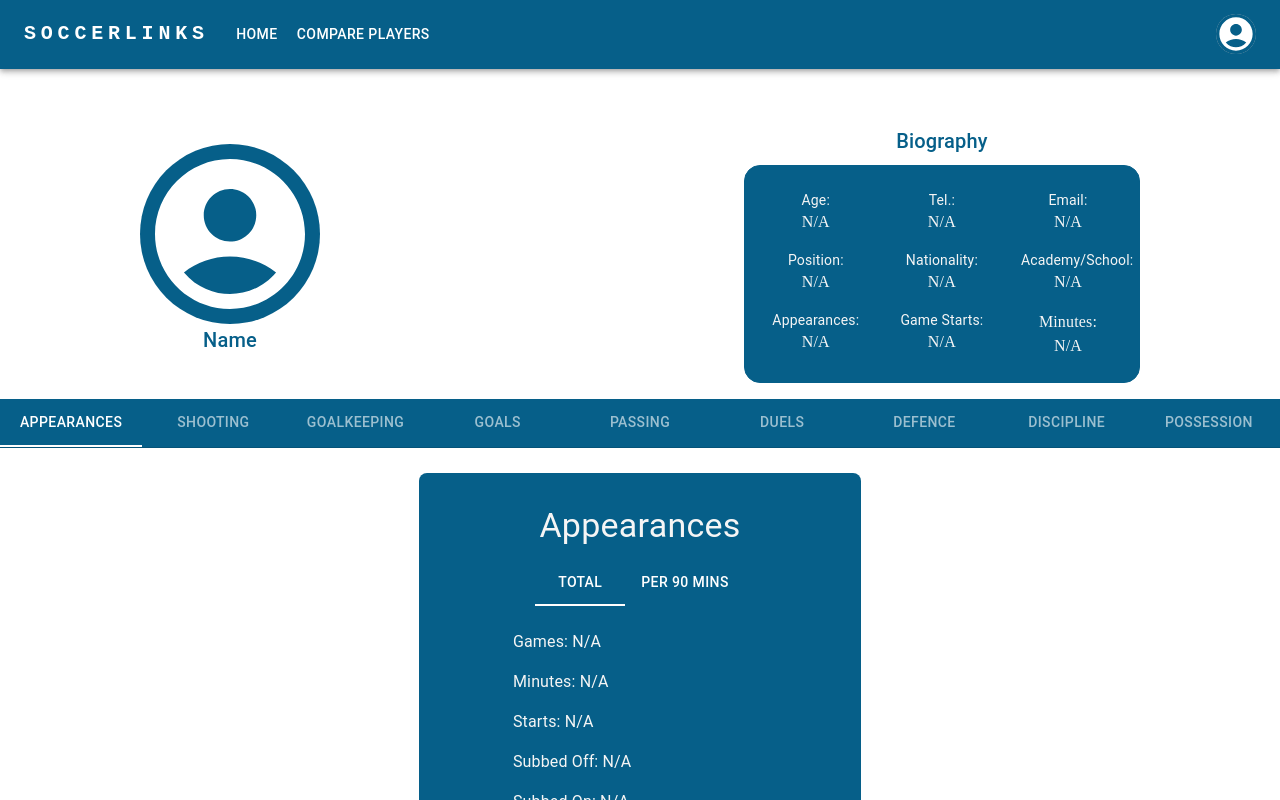
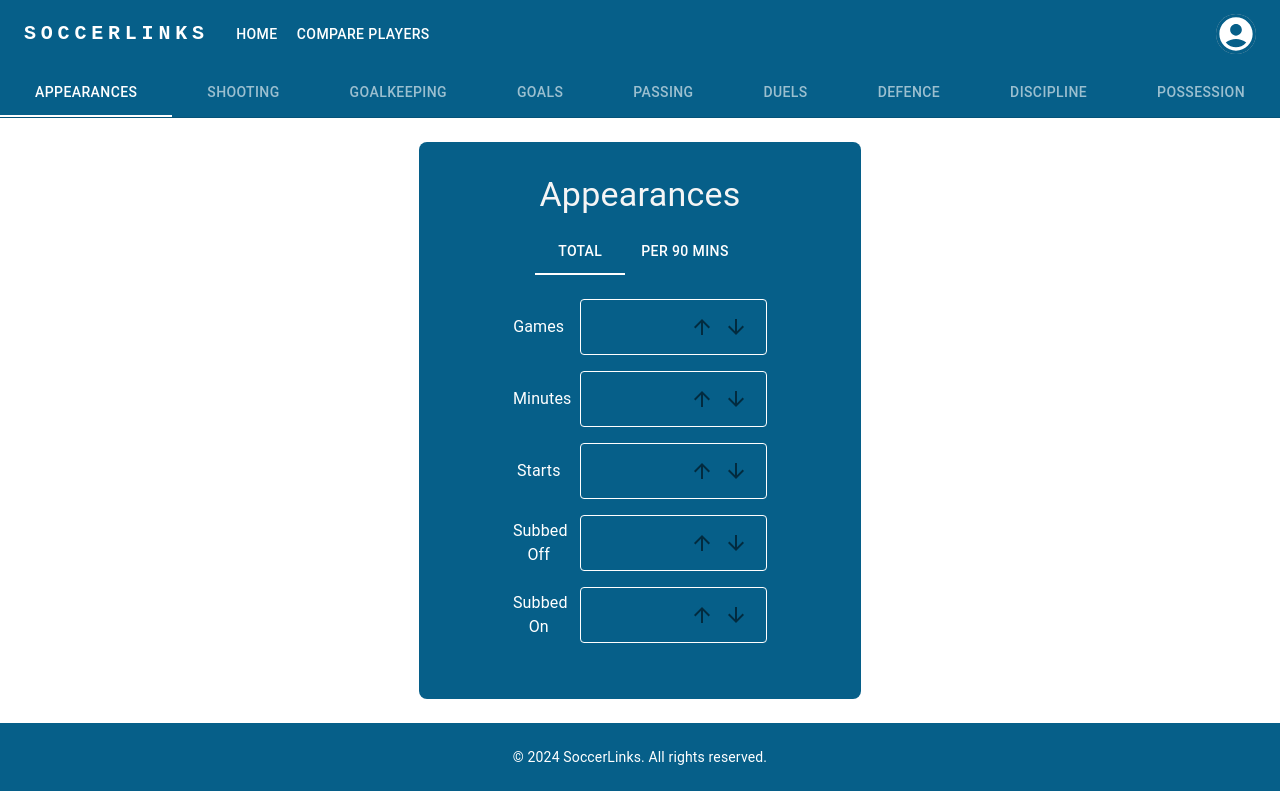
Before and after one commit to asayenju/soccerLink, a React (Create React App) app in the folder frontend/: page / in a window 1280 px wide. Shown: the top 800 px of the page. Built offline with nearby package versions, Linux system fonts and the light colour scheme.

Commit message:
Form added for player editing so configured appearance container and statstab for reusability

```diff
--- a/frontend/package.json
+++ b/frontend/package.json
@@ -6,10 +6,10 @@
     "@emotion/react": "^11.11.4",
     "@emotion/styled": "^11.11.5",
     "@fontsource/roboto": "^5.0.13",
-    "@mui/icons-material": "^5.16.0",
-    "@mui/material": "^5.16.0",
-    "@mui/styles": "^5.16.0",
+    "@mui/icons-material": "^5.16.2",
+    "@mui/material": "^5.16.2",
     "@mui/x-data-grid": "^7.9.0",
+    "@popperjs/core": "^2.11.8",
     "@testing-library/jest-dom": "^5.17.0",
     "@testing-library/react": "^13.4.0",
     "@testing-library/user-event": "^13.5.0",
--- a/frontend/src/App.js
+++ b/frontend/src/App.js
@@ -1,7 +1,7 @@
 import './App.css';
-import PlayerProfile from './components/PlayerProfile';
+import PlayerAddEdit from './components/PlayerAddEdit';
 function App() {
-  return <PlayerProfile />;
+  return <PlayerAddEdit />;
 }
 
 export default App;
--- a/frontend/src/components/AppearancesContainer.js
+++ b/frontend/src/components/AppearancesContainer.js
@@ -1,63 +1,224 @@
-import * as React from 'react';
+import React from 'react';
+import { styled } from '@mui/system';
 import CssBaseline from '@mui/material/CssBaseline';
 import Box from '@mui/material/Box';
 import Container from '@mui/material/Container';
 import Typography from '@mui/material/Typography';
 import Grid from '@mui/material/Grid';
 import NestedTabs from './NestedTabsForStatCards';
+import TextField from '@mui/material/TextField';
+import IconButton from '@mui/material/IconButton';
+import ArrowUpwardIcon from '@mui/icons-material/ArrowUpward';
+import ArrowDownwardIcon from '@mui/icons-material/ArrowDownward';
+import InputAdornment from '@mui/material/InputAdornment';
 
-export default function AppearancesContainer({ games, minutes, starts, sub_off, sub_on, games_per_90, minutes_per_90, starts_per_90, sub_off_per_90, sub_on_per_90 }) {
-  const totalStats = (
+const WhiteBorderTextField = styled(TextField)({
+  '& .MuiOutlinedInput-root': {
+    borderColor: 'white', // Set border color to white
+    color: 'white', // Set text color to white
+    '&:hover .MuiOutlinedInput-notchedOutline': {
+      borderColor: 'white', // Hover state for border
+    },
+    '&.Mui-focused .MuiOutlinedInput-notchedOutline': {
+      borderColor: 'white', // Focused state for border
+    },
+    '& .MuiOutlinedInput-notchedOutline': {
+      borderColor: 'white', // Default state for border
+    },
+  },
+  '& label.Mui-focused': {
+    color: 'white', // Label color when focused
+  },
+  '& label': {
+    color: 'white', // Default label color
+  },
+});
+
+export default function AppearancesContainer({
+  isForm,
+  formData,
+  handleChange,
+  games,
+  minutes,
+  starts,
+  sub_off,
+  sub_on,
+  games_per_90,
+  minutes_per_90,
+  starts_per_90,
+  sub_off_per_90,
+  sub_on_per_90,
+}) {
+  const renderTextField = (label, name, value, handleChange) => (
+    <Grid container spacing={2} alignItems="center">
+      <Grid item xs={3}>
+        <Typography variant="body1" sx={{ color: 'white' }}>
+          {label}
+        </Typography>
+      </Grid>
+      <Grid item xs={9}>
+        <WhiteBorderTextField
+          type="text" // Set type to text
+          name={name}
+          value={value}
+          onChange={handleChange}
+          InputLabelProps={{
+            shrink: true,
+          }}
+          InputProps={{
+            inputProps: {
+              step: 1,
+              min: 0,
+            },
+            endAdornment: (
+              <InputAdornment position="end">
+                {isForm && (
                   <>
-      <Grid container spacing={2} direction="column">
-        <Grid item sx={{ display: "flex", flexDirection: "row" }}>
-          <Typography variant="body1">Games: {games ? games : "N/A"}</Typography>
-        </Grid>
-        <Grid item sx={{ display: "flex", flexDirection: "row" }}>
-          <Typography variant="body1">Minutes: {minutes ? minutes : "N/A"}</Typography>
-        </Grid>
-        <Grid item sx={{ display: "flex", flexDirection: "row" }}>
-          <Typography variant="body1">Starts: {starts ? starts : 'N/A'}</Typography>
-        </Grid>
-        <Grid item sx={{ display: "flex", flexDirection: "row" }}>
-          <Typography variant="body1">Subbed Off: {sub_off ? sub_off : 'N/A'}</Typography>
-        </Grid>
-        <Grid item sx={{ display: "flex", flexDirection: "row" }}>
-          <Typography variant="body1">Subbed On: {sub_on ? sub_on : 'N/A'}</Typography>
+                    <IconButton
+                      aria-label="increase"
+                      size="small"
+                      onClick={() =>
+                        handleChange({
+                          target: { name, value: parseInt(value || '0') + 1 },
+                        })
+                      }
+                    >
+                      <ArrowUpwardIcon />
+                    </IconButton>
+                    <IconButton
+                      aria-label="decrease"
+                      size="small"
+                      onClick={() =>
+                        handleChange({
+                          target: {
+                            name,
+                            value: Math.max(parseInt(value || '0') - 1, 0),
+                          },
+                        })
+                      }
+                    >
+                      <ArrowDownwardIcon />
+                    </IconButton>
+                  </>
+                )}
+              </InputAdornment>
+            ),
+          }}
+        />
       </Grid>
     </Grid>
-    </>
+  );
+
+  const totalStats = (
+    <Grid container spacing={2} direction="column">
+      <Grid item>
+        {isForm ? (
+          renderTextField('Games', 'games', formData.games || '', handleChange)
+        ) : (
+          <Typography variant="body1">
+            Games: {games ? games : 'N/A'}
+          </Typography>
+        )}
+      </Grid>
+      <Grid item>
+        {isForm ? (
+          renderTextField(
+            'Minutes',
+            'minutes',
+            formData.minutes || '',
+            handleChange
+          )
+        ) : (
+          <Typography variant="body1">
+            Minutes: {minutes ? minutes : 'N/A'}
+          </Typography>
+        )}
+      </Grid>
+      <Grid item>
+        {isForm ? (
+          renderTextField('Starts', 'starts', formData.starts || '', handleChange)
+        ) : (
+          <Typography variant="body1">
+            Starts: {starts ? starts : 'N/A'}
+          </Typography>
+        )}
+      </Grid>
+      <Grid item>
+        {isForm ? (
+          renderTextField('Subbed Off', 'sub_off', formData.sub_off || '', handleChange)
+        ) : (
+          <Typography variant="body1">
+            Subbed Off: {sub_off ? sub_off : 'N/A'}
+          </Typography>
+        )}
+      </Grid>
+      <Grid item>
+        {isForm ? (
+          renderTextField('Subbed On', 'sub_on', formData.sub_on || '', handleChange)
+        ) : (
+          <Typography variant="body1">
+            Subbed On: {sub_on ? sub_on : 'N/A'}
+          </Typography>
+        )}
+      </Grid>
+    </Grid>
   );
 
   const per90Stats = (
-    <>
-
     <Grid container spacing={2} direction="column">
-        <Grid item sx={{ display: "flex", flexDirection: "row" }}>
-          <Typography variant="body1">Games: {games_per_90 ? games_per_90 : 'N/A'}</Typography>
+      <Grid item>
+        <Typography variant="body1">
+          Games per 90: {games_per_90 ? games_per_90.toFixed(2) : 'N/A'}
+        </Typography>
       </Grid>
-        <Grid item sx={{ display: "flex", flexDirection: "row" }}>
-          <Typography variant="body1">Minutes: {minutes_per_90 ? minutes_per_90: 'N/A'}</Typography>
+      <Grid item>
+        <Typography variant="body1">
+          Minutes per 90: {minutes_per_90 ? minutes_per_90.toFixed(2) : 'N/A'}
+        </Typography>
       </Grid>
-        <Grid item sx={{ display: "flex", flexDirection: "row" }}>
-          <Typography variant="body1">Starts: {starts_per_90 ? starts_per_90: 'N/A'}</Typography>
+      <Grid item>
+        <Typography variant="body1">
+          Starts per 90: {starts_per_90 ? starts_per_90.toFixed(2) : 'N/A'}
+        </Typography>
       </Grid>
-        <Grid item sx={{ display: "flex", flexDirection: "row" }}>
-          <Typography variant="body1">Subbed Off: {sub_off_per_90 ? sub_off_per_90: 'N/A'}</Typography>
+      <Grid item>
+        <Typography variant="body1">
+          Subbed Off per 90: {sub_off_per_90 ? sub_off_per_90.toFixed(2) : 'N/A'}
+        </Typography>
       </Grid>
-        <Grid item sx={{ display: "flex", flexDirection: "row" }}>
-          <Typography variant="body1">Subbed On: {sub_on_per_90 ? sub_on_per_90: 'N/A'}</Typography>
+      <Grid item>
+        <Typography variant="body1">
+          Subbed On per 90: {sub_on_per_90 ? sub_on_per_90.toFixed(2) : 'N/A'}
+        </Typography>
       </Grid>
     </Grid>
-    </>
   );
 
   return (
     <React.Fragment>
       <CssBaseline />
-      <Container maxWidth="sm" sx={{ display: 'flex', justifyContent: 'center', alignItems: 'center', minHeight: '50vh' }}>
-        <Box sx={{ bgcolor: '#065F89', p: 4, borderRadius: 2, textAlign: 'center', color: "whitesmoke", width: "80%" }}>
-          <Typography variant="h4" gutterBottom>Appearances</Typography>
+      <Container
+        maxWidth="sm"
+        sx={{
+          display: 'flex',
+          justifyContent: 'center',
+          alignItems: 'center',
+          minHeight: '50vh',
+        }}
+      >
+        <Box
+          sx={{
+            bgcolor: '#065F89',
+            p: 4,
+            borderRadius: 2,
+            textAlign: 'center',
+            color: 'whitesmoke',
+            width: '80%',
+          }}
+        >
+          <Typography variant="h4" gutterBottom>
+            Appearances
+          </Typography>
           <NestedTabs totalStats={totalStats} per90Stats={per90Stats} />
         </Box>
       </Container>
--- a/frontend/src/components/PlayerAddEdit.js
+++ b/frontend/src/components/PlayerAddEdit.js
@@ -1,15 +1,17 @@
 import React from 'react';
 import ResponsiveAppBar from './Header';
 import Footer from './footer';
+import StatsTabs from './StatsTab';
 
-const DashboardHome = () => {
+const PlayerAddEdit = () => {
   return (
     <>
         <ResponsiveAppBar />
+        <StatsTabs isForm={true}/>
         <Footer />
     </>
 
   );
 };
 
-export default DashboardHome;
+export default PlayerAddEdit;
--- a/frontend/src/components/StatsTab.js
+++ b/frontend/src/components/StatsTab.js
@@ -42,11 +42,23 @@ function a11yProps(index) {
   };
 }
 
-export default function StatsTabs() {
+export default function StatsTabs({ isForm = false }) {
   const [value, setValue] = React.useState(0);
+  const [formData, setFormData] = React.useState({
+    appearances: '',
+    // Add other stats here
+  });
 
   const handleChange = (event, newValue) => {
     setValue(newValue);
+  };
+
+  const handleInputChange = (event) => {
+    const { name, value } = event.target;
+    setFormData({
+      ...formData,
+      [name]: value,
+    });
   };
 
   return (
@@ -56,7 +68,8 @@ export default function StatsTabs() {
           value={value}
           onChange={handleChange}
           aria-label="basic tabs example"
-          variant="fullWidth"
+          variant="scrollable"
+          scrollButtons="auto"
           textColor="inherit"
           TabIndicatorProps={{ style: { backgroundColor: 'white' } }}
         >
@@ -72,31 +85,45 @@ export default function StatsTabs() {
         </Tabs>
       </Box>
       <CustomTabPanel value={value} index={0}>
-        <AppearancesContainer />
+        <AppearancesContainer
+          isForm={isForm}
+          formData={formData}
+          handleChange={handleInputChange}
+          games={formData.games}
+          minutes={formData.minutes}
+          starts={formData.starts}
+          sub_off={formData.sub_off}
+          sub_on={formData.sub_on}
+          games_per_90={formData.games_per_90}
+          minutes_per_90={formData.minutes_per_90}
+          starts_per_90={formData.starts_per_90}
+          sub_off_per_90={formData.sub_off_per_90}
+          sub_on_per_90={formData.sub_on_per_90}
+        />
       </CustomTabPanel>
       <CustomTabPanel value={value} index={1}>
-        <ShootingContainer/>
+        <ShootingContainer isForm={isForm} formData={formData} handleChange={handleInputChange} />
       </CustomTabPanel>
       <CustomTabPanel value={value} index={2}>
-        <GoalkeepingContainer/>
+        <GoalkeepingContainer isForm={isForm} formData={formData} handleChange={handleInputChange} />
       </CustomTabPanel>
       <CustomTabPanel value={value} index={3}>
-        <GoalsContainer/>
+        <GoalsContainer isForm={isForm} formData={formData} handleChange={handleInputChange} />
       </CustomTabPanel>
       <CustomTabPanel value={value} index={4}>
-        <PassingContainer />
+        <PassingContainer isForm={isForm} formData={formData} handleChange={handleInputChange} />
       </CustomTabPanel>
       <CustomTabPanel value={value} index={5}>
-        <DuelsContainer />
+        <DuelsContainer isForm={isForm} formData={formData} handleChange={handleInputChange} />
       </CustomTabPanel>
       <CustomTabPanel value={value} index={6}>
-        <DefenseContainer />
+        <DefenseContainer isForm={isForm} formData={formData} handleChange={handleInputChange} />
       </CustomTabPanel>
       <CustomTabPanel value={value} index={7}>
-        <DisciplineContainer />
+        <DisciplineContainer isForm={isForm} formData={formData} handleChange={handleInputChange} />
       </CustomTabPanel>
       <CustomTabPanel value={value} index={8}>
-        <PossessionContainer />
+        <PossessionContainer isForm={isForm} formData={formData} handleChange={handleInputChange} />
       </CustomTabPanel>
     </Box>
   );
```
Also changed, not shown: 1 other file (tests, documents, lock files or other folders). Lines whose indentation alone changed are shown as unchanged.
